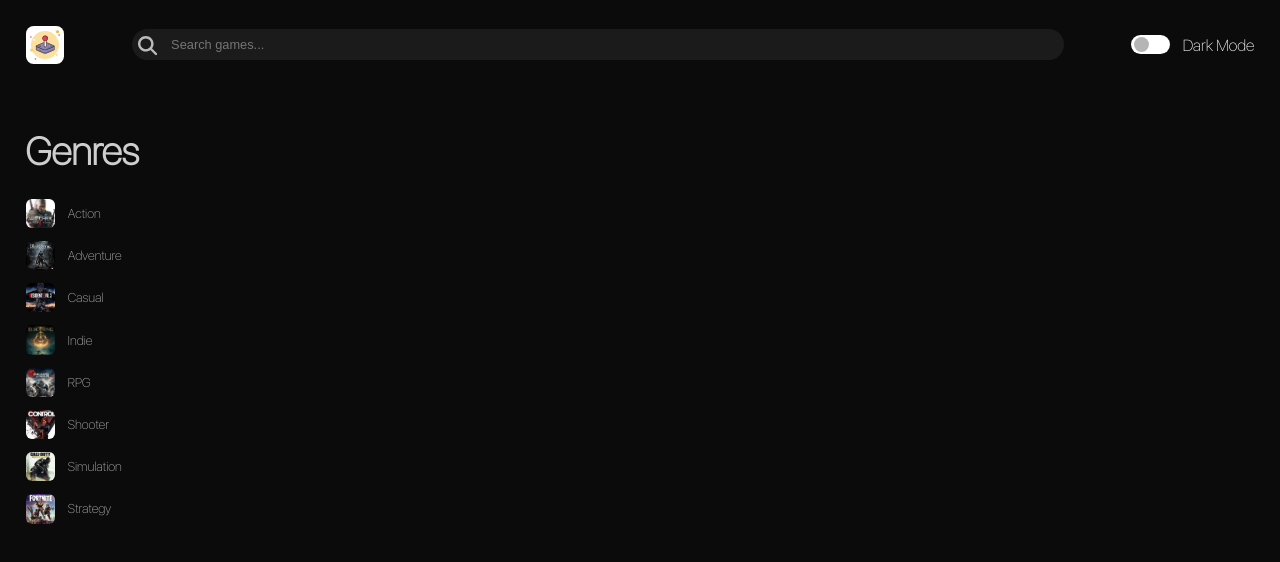
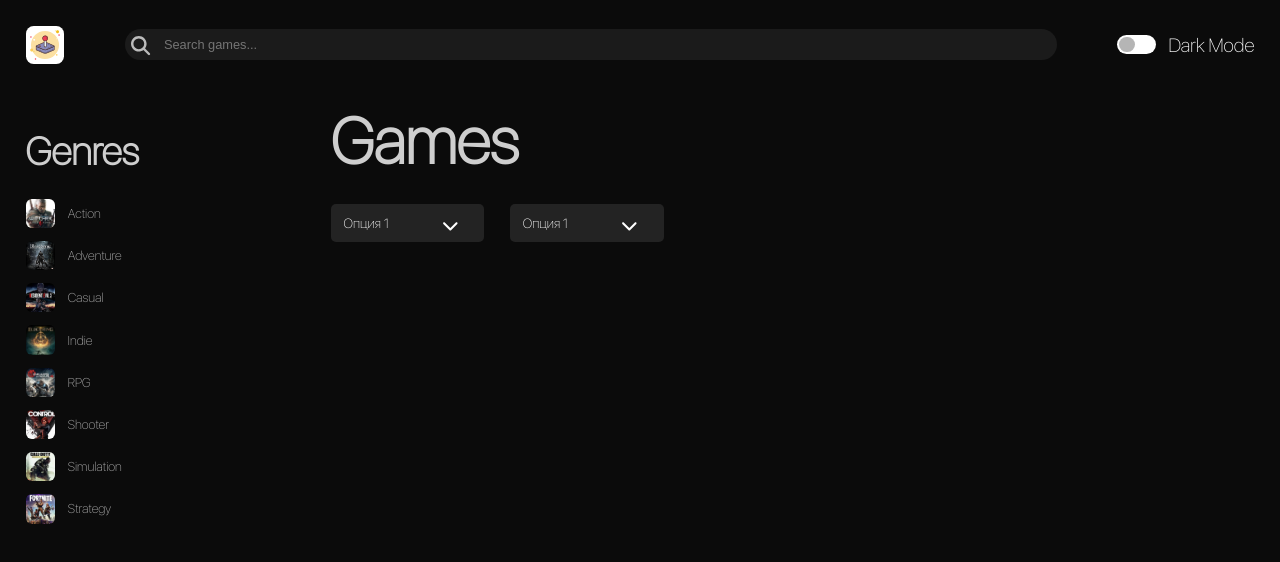
Before and after one commit to speedbroomstick/games, a React (Vite) app: page / in a window 1280 px wide. Shown: the top 562 px of the page. Built offline with nearby package versions, Linux system fonts and the light colour scheme; the HTML template or start-up script is replaced by a standard one.

Commit message:
Filters style aded

```diff
--- a/src/App.scss
+++ b/src/App.scss
@@ -23,6 +23,6 @@ body{
     .content{
         display: flex;
         margin-top: 5vw;
-
+        width: 100%;
     }
 }
--- a/src/App.tsx
+++ b/src/App.tsx
@@ -1,6 +1,7 @@
 import './App.scss'
 import Toolbar from './components/Toolbar'
 import Genres from './components/Genres'
+import BoardGames from './components/BoardGames'
 
 export default function App() {
   return (
@@ -8,6 +9,7 @@ export default function App() {
       <Toolbar/>
       <div className="content">
         <Genres></Genres>
+        <BoardGames></BoardGames>
       </div>
     </div>
 
--- /dev/null
+++ b/src/components/BoardGames.tsx
@@ -0,0 +1,31 @@
+import { useState } from "react";
+import "./boardGames.scss";
+import { FontAwesomeIcon } from "@fortawesome/react-fontawesome";
+import { faChevronDown, faChevronUp } from "@fortawesome/free-solid-svg-icons";
+
+export default function BoardGames() {
+  return (
+    <div className="board">
+      <h1 className="headline">Games</h1>
+      <div className="filters">
+        <FilterGroup />
+        <FilterGroup />
+      </div>
+    </div>
+  );
+}
+
+function FilterGroup() {
+  const [isOpen, setIsOpen] = useState(false);
+
+  return (
+    <div className="custom-select">
+        <FontAwesomeIcon className="arrow" icon={isOpen ? faChevronUp: faChevronDown}/>
+      <select onFocus={() => setIsOpen(true)} onBlur={() => setIsOpen(false)}>
+        <option>Опция 1</option>
+        <option>Опция 2</option>
+        <option>Опция 3</option>
+      </select>
+    </div>
+  );
+}
--- a/src/components/Genres.tsx
+++ b/src/components/Genres.tsx
@@ -1,21 +1,29 @@
-import Icon from "./Icon"
-import './genres.scss'
-import dataCategory from "../data/categoryGenres.json"
+import Icon from "./Icon";
+import "./genres.scss";
+import dataCategory from "../data/categoryGenres.json";
 
-interface Category{
+interface Category {
   id: number;
   name: string;
   url: string;
 }
 
-export default function Genres(){
-    const categorys:Category[] = dataCategory;
-    return(
+export default function Genres() {
+  const categorys: Category[] = dataCategory;
+  return (
     <div className="genres">
       <h1 className="headline">Genres</h1>
-            {categorys.map(category=>(
-                <Icon url={category.url} size={{width:2.3,height:2.3}} margin={1}>{category.name}</Icon>
+      {categorys.map((category) => (
+        <Icon
+          key={category.id}
+          url={category.url}
+          size={{ width: 2.3, height: 2.3 }}
+          margin={1}
+          animation={true}
+        >
+          {category.name}
+        </Icon>
       ))}
     </div>
-    )
+  );
 }
--- a/src/components/Icon.tsx
+++ b/src/components/Icon.tsx
@@ -8,9 +8,10 @@ interface Props{
         height: number;
     };
     margin?: number;
+    animation?:boolean;
 }
 
-export default function Icon({url, children,size={width:3,height:3}, margin=0}:Props){
+export default function Icon({url, children,size={width:3,height:3}, margin=0,animation=false}:Props){
     const iconStyle = {
         backgroundImage: `url(${url})`,
         width: `${size.width}vw`,
@@ -19,7 +20,7 @@ export default function Icon({url, children,size={width:3,height:3}, margin=0}:P
 
     return(
         <div className="containerIcon" style={{marginBottom:`${margin}vw`}}>
-            <div className="icon" style={iconStyle}></div>
+            <div className={animation ? 'icon animation' : 'icon'} style={iconStyle}></div>
             { children ? <p className='textIcon'>{children}</p>:null}
         </div>
     )
--- /dev/null
+++ b/src/components/boardGames.scss
@@ -0,0 +1,42 @@
+.board{
+    display: flex;
+    flex-direction: column;
+    width: 100%;
+    margin-left: 15vw;
+    .headline{
+        font-size: 5vw;
+        margin: -2vw 0 0 0;
+        font-family: 'myFont';
+        color: rgba(255, 255, 255, 0.8);
+    }
+    .filters{
+        display: flex;
+    }
+
+    .custom-select {
+        position: relative;
+        width: 12vw;
+        margin: 2vw 2vw 0 0 ;
+
+        select{
+            appearance: none;
+            width: 12vw;
+            height: 3vw;
+            background-color: rgb(35, 35, 35);
+            border: none;
+            border-radius: 5px;
+            color: white;
+            padding-left: 1vw;
+            font-family: 'myFont';
+        }
+        .arrow{
+            position: absolute;
+            font-size: 1.3vw;
+            color: white;
+            top: 1vw;
+            right: 2vw;
+        }
+
+      }
+
+}
--- a/src/components/icon.scss
+++ b/src/components/icon.scss
@@ -7,6 +7,12 @@
     border-radius: 20%;
     background-size: cover;
     background-repeat: no-repeat;
+    &.animation{
+        cursor: pointer;
+        &:hover{
+            transform: scale(1.2);
+        }
+    }
 }
 .textIcon{
     margin-left: 1vw;
--- a/src/components/toolbar.scss
+++ b/src/components/toolbar.scss
@@ -82,4 +82,5 @@ input[type="checkbox"]:not(:checked)::after {
 }
 .labelSwitch{
     font-family: 'myFont';
+    font-size: 1.5vw;
 }
```
Lines whose indentation alone changed are shown as unchanged.
